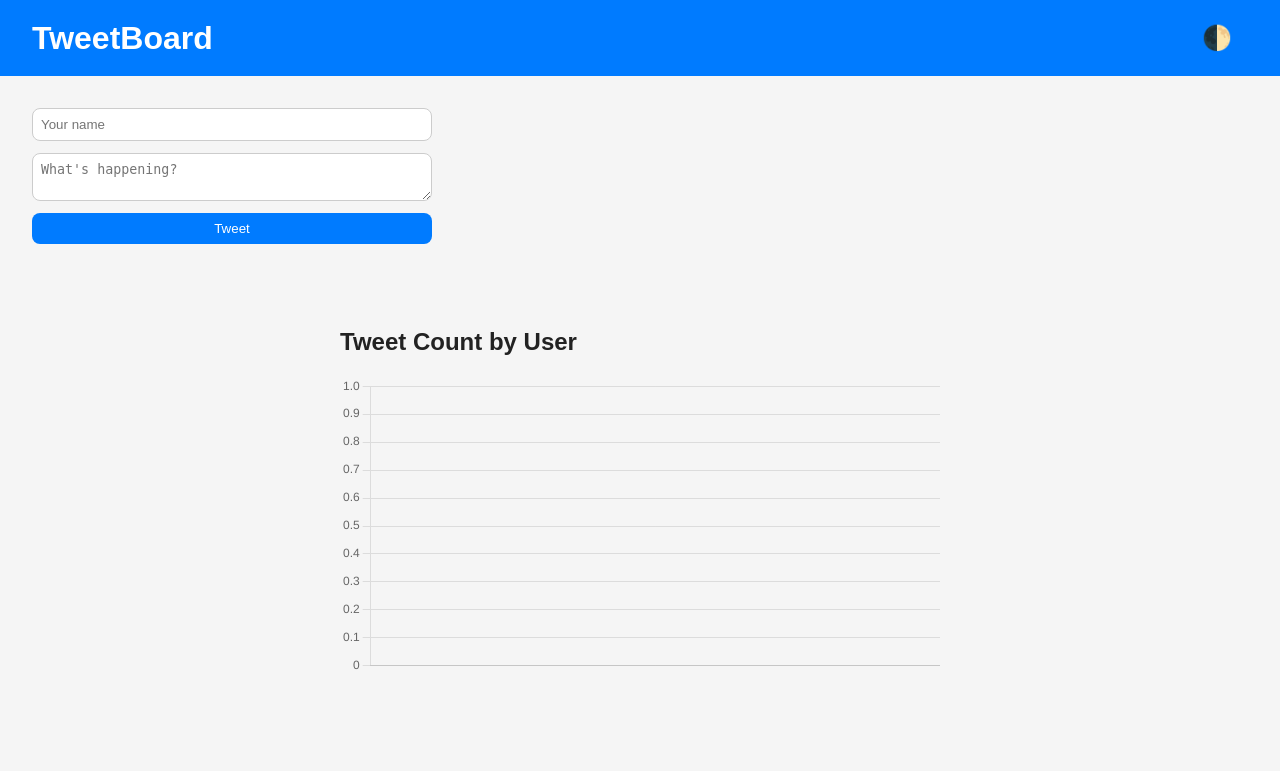
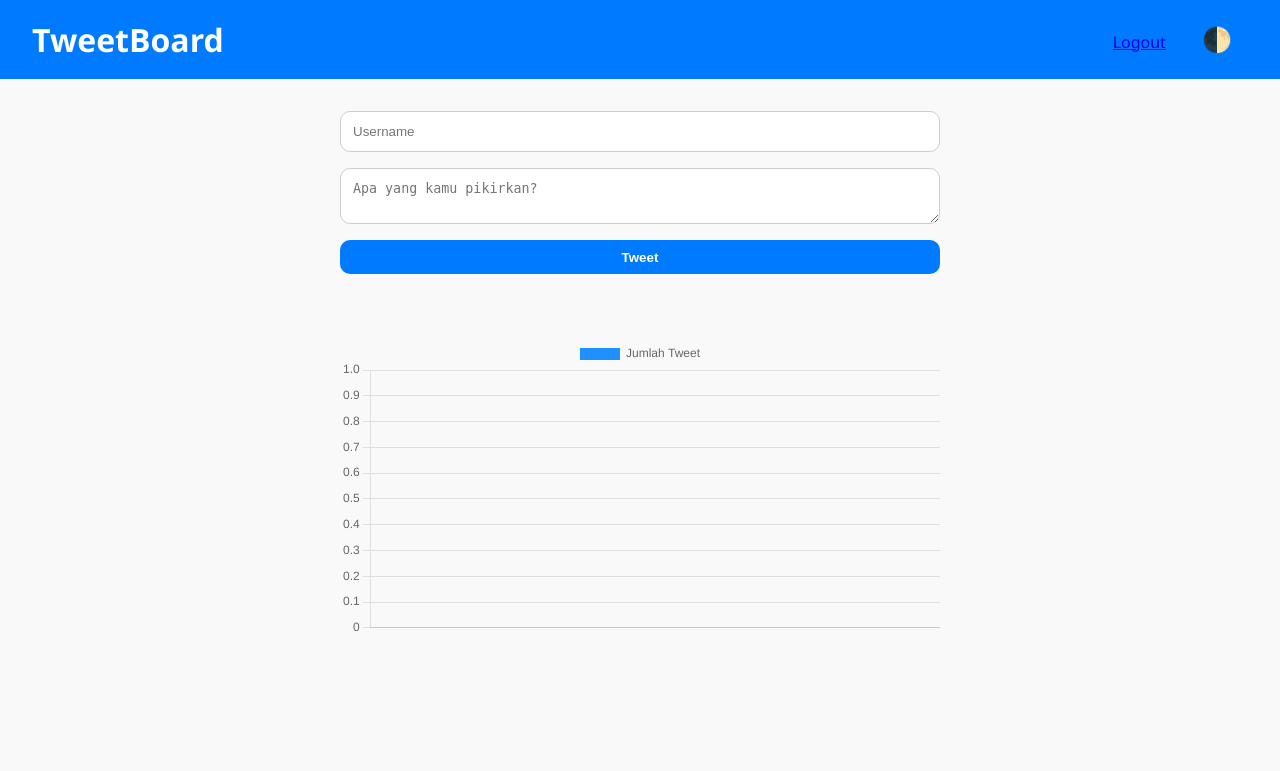
Before and after one commit to jeremiahjirey/apache-flink, a Flask app: template templates/index.html in a window 1280 px wide. Shown: the top 771 px of the page. Run offline with Flask 3, Linux system fonts and the light colour scheme; the template is opened without the code that fills it, so the values that code supplies are empty.

Commit message:
Finall Application

```diff
--- a/application.py
+++ b/application.py
@@ -1,31 +1,139 @@
-from flask import Flask, render_template
+from flask import Flask, render_template, request, redirect, url_for, make_response
 import requests
 import os
+import boto3
+import jwt
 from collections import Counter
 
 application = Flask(__name__)
 
 API_URL = os.environ.get("TWEET_API_URL")
+COGNITO_CLIENT_ID = os.environ.get("COGNITO_CLIENT_ID")
+USER_POOL_ID = os.environ.get("USER_POOL_ID")
+
+cognito = boto3.client("cognito-idp", region_name="us-east-1")
+
+def is_token_valid(token):
+    try:
+        payload = jwt.decode(token, options={"verify_signature": False})
+        return "email" in payload
+    except Exception:
+        return False
 
 @application.route("/")
+def home():
+    token = request.cookies.get("id_token")
+    if token and is_token_valid(token):
+        return redirect("/index")
+    return redirect("/login")
+
+@application.route("/index")
 def index():
+    token = request.cookies.get("id_token")
+    if not token or not is_token_valid(token):
+        return redirect("/login")
+
     try:
-        response = requests.get(API_URL)
+        headers = {"Authorization": f"Bearer {token}"}
+        response = requests.get(API_URL, headers=headers)
         tweets = response.json()
 
+        # Tambahkan validasi bahwa response harus list
+        if not isinstance(tweets, list):
+            raise ValueError(f"Unexpected response format: {tweets}")
+
         user_counts = Counter(tweet["username"] for tweet in tweets)
-
         chart_labels = list(user_counts.keys())
         chart_values = list(user_counts.values())
 
-        return render_template(
-            "index.html",
-            tweets=tweets,
-            chart_labels=chart_labels,
-            chart_values=chart_values
-        )
+        return render_template("index.html", tweets=tweets, chart_labels=chart_labels, chart_values=chart_values)
     except Exception as e:
-        return f"Error: {e}", 500
+        return f"Error loading index: {e}", 500
+
+@application.route("/login", methods=["GET", "POST"])
+def login():
+    if request.method == "POST":
+        email = request.form.get("email")
+        password = request.form.get("password")
+        try:
+            resp = cognito.initiate_auth(
+                ClientId=COGNITO_CLIENT_ID,
+                AuthFlow="USER_PASSWORD_AUTH",
+                AuthParameters={"USERNAME": email, "PASSWORD": password}
+            )
+            id_token = resp["AuthenticationResult"]["IdToken"]
+            res = make_response(redirect("/index"))
+            res.set_cookie("id_token", id_token, httponly=True)
+            return res
+        except Exception as e:
+            return f"Login error: {e}", 401
+
+    return render_template("login.html")
+
+@application.route("/signup", methods=["GET", "POST"])
+def signup():
+    if request.method == "POST":
+        name = request.form.get("name")
+        email = request.form.get("email")
+        password = request.form.get("password")
+        try:
+            cognito.sign_up(
+                ClientId=COGNITO_CLIENT_ID,
+                Username=email,
+                Password=password,
+                UserAttributes=[
+                    {"Name": "email", "Value": email},
+                    {"Name": "name", "Value": name}
+                ]
+            )
+            return redirect("/confirm")
+        except Exception as e:
+            return f"Signup error: {e}", 400
+    return render_template("signup.html")
+
+@application.route("/confirm", methods=["GET", "POST"])
+def confirm():
+    if request.method == "POST":
+        email = request.form.get("email")
+        code = request.form.get("code")
+        try:
+            cognito.confirm_sign_up(
+                ClientId=COGNITO_CLIENT_ID,
+                Username=email,
+                ConfirmationCode=code
+            )
+            return redirect("/login")
+        except Exception as e:
+            return f"Confirmation error: {e}", 400
+    return render_template("confirm.html")
+
+@application.route("/logout")
+def logout():
+    res = make_response(redirect("/login"))
+    res.set_cookie("id_token", "", expires=0)
+    return res
+
+@application.route("/post_tweet", methods=["POST"])
+def post_tweet():
+    token = request.cookies.get("id_token")
+    if not token or not is_token_valid(token):
+        return redirect("/login")
+
+    username = request.form.get("username")
+    tweet = request.form.get("tweet")
+    if username and tweet:
+        payload = {"username": username, "tweet": tweet}
+        headers = {"Authorization": f"Bearer {token}"}
+        try:
+            response = requests.post(API_URL, json=payload, headers=headers)
+            if response.status_code == 200:
+                return redirect(url_for('index'))
+            else:
+                return f"Error posting tweet: {response.text}", 500
+        except Exception as e:
+            return f"Request error: {e}", 500
+    else:
+        return "Username and tweet cannot be empty", 400
 
 if __name__ == "__main__":
     application.run(debug=True, host="0.0.0.0", port=8000)
--- a/requirements.txt
+++ b/requirements.txt
@@ -1,2 +1,4 @@
 Flask==3.0.3
 requests==2.32.3
+boto3==1.34.114
+pyjwt==2.8.0
--- a/static/style.css
+++ b/static/style.css
@@ -1,28 +1,28 @@
 :root[data-theme="light"] {
-  --bg: #f5f5f5;
+  --bg: #f9f9f9;
   --text: #222;
   --card-bg: #fff;
   --primary: #007bff;
 }
 
 :root[data-theme="dark"] {
-  --bg: #181818;
-  --text: #f5f5f5;
-  --card-bg: #242424;
+  --bg: #121212;
+  --text: #eee;
+  --card-bg: #1f1f1f;
   --primary: #1e90ff;
 }
 
 body {
   margin: 0;
-  font-family: Arial, sans-serif;
+  font-family: "Segoe UI", sans-serif;
   background: var(--bg);
   color: var(--text);
-  transition: background 0.4s, color 0.4s;
+  transition: background 0.3s, color 0.3s;
 }
 
 header {
   background: var(--primary);
-  color: #fff;
+  color: white;
   padding: 1rem 2rem;
   display: flex;
   justify-content: space-between;
@@ -43,30 +43,37 @@ header h1 {
 
 .form-container {
   padding: 2rem;
+  max-width: 600px;
+  margin: auto;
 }
 
 form {
   display: flex;
   flex-direction: column;
-  gap: 0.75rem;
-  max-width: 400px;
+  gap: 1rem;
 }
 
 input, textarea {
-  padding: 0.5rem;
+  padding: 0.75rem;
   border: 1px solid #ccc;
-  border-radius: 8px;
+  border-radius: 10px;
   background: var(--card-bg);
   color: var(--text);
 }
 
 button {
-  padding: 0.5rem 1rem;
+  padding: 0.6rem 1rem;
   background: var(--primary);
   color: #fff;
   border: none;
-  border-radius: 8px;
+  border-radius: 10px;
   cursor: pointer;
+  font-weight: bold;
+  transition: background 0.3s;
+}
+
+button:hover {
+  background: #0056b3;
 }
 
 .chart-container {
@@ -86,6 +93,21 @@ button {
   background: var(--card-bg);
   border-radius: 12px;
   padding: 1rem;
-  box-shadow: 0 4px 12px rgba(0,0,0,0.1);
-  transition: background 0.3s;
+  box-shadow: 0 4px 10px rgba(0,0,0,0.05);
+  transition: transform 0.2s;
 }
+
+.tweet-card:hover {
+  transform: translateY(-3px);
+}
+
+#pw-rules {
+  list-style: none;
+  padding-left: 0;
+  margin-top: 0.5rem;
+  font-size: 0.9rem;
+}
+#pw-rules li {
+  color: gray;
+  transition: color 0.3s ease;
+}
--- /dev/null
+++ b/templates/base.html
@@ -0,0 +1,32 @@
+<!DOCTYPE html>
+<html lang="en" data-theme="light">
+<head>
+  <meta charset="UTF-8">
+  <title>TweetBoard</title>
+  <link rel="stylesheet" href="{{ url_for('static', filename='style.css') }}">
+</head>
+<body>
+  <header>
+    <h1>TweetBoard</h1>
+    <div>
+      {% if request.path != '/login' and request.path != '/signup' %}
+        <a href="/logout" style="margin-right: 1rem;">Logout</a>
+      {% endif %}
+      <button id="mode-toggle">🌓</button>
+    </div>
+  </header>
+
+  {% block content %}{% endblock %}
+
+  <script>
+    const toggle = document.getElementById("mode-toggle");
+    toggle?.addEventListener("click", () => {
+      const theme = document.documentElement.getAttribute("data-theme");
+      const next = theme === "dark" ? "light" : "dark";
+      document.documentElement.setAttribute("data-theme", next);
+      localStorage.setItem("theme", next);
+    });
+    document.documentElement.setAttribute("data-theme", localStorage.getItem("theme") || "light");
+  </script>
+</body>
+</html>
--- a/templates/index.html
+++ b/templates/index.html
@@ -1,89 +1,41 @@
-<!DOCTYPE html>
-<html lang="en" data-theme="light">
-<head>
-  <meta charset="UTF-8" />
-  <meta name="viewport" content="width=device-width, initial-scale=1.0"/>
-  <title>TweetBoard</title>
-  <link rel="stylesheet" href="{{ url_for('static', filename='style.css') }}" />
-</head>
-<body>
-  <header>
-    <h1>TweetBoard</h1>
-    <button id="mode-toggle">🌓</button>
-  </header>
+{% extends "base.html" %}
+{% block content %}
 
-  <section class="form-container">
-    <form id="tweet-form">
-      <input type="text" name="username" placeholder="Your name" required />
-      <textarea name="tweet" placeholder="What's happening?" required></textarea>
+<div class="form-container">
+  <form action="/post_tweet" method="post">
+    <input type="text" name="username" placeholder="Username" required />
+    <textarea name="tweet" placeholder="Apa yang kamu pikirkan?" required></textarea>
     <button type="submit">Tweet</button>
   </form>
-  </section>
+</div>
 
-  <section class="chart-container">
-    <h2>Tweet Count by User</h2>
+<div class="chart-container">
   <canvas id="tweetChart"></canvas>
-  </section>
+</div>
 
-  <section class="tweets-container">
+<div class="tweets-container">
   {% for tweet in tweets %}
     <div class="tweet-card">
-        <strong>@{{ tweet.username }}</strong>
+      <strong>{{ tweet.username }}</strong>
       <p>{{ tweet.tweet }}</p>
       <small>{{ tweet.created_at }}</small>
     </div>
   {% endfor %}
-  </section>
+</div>
 
 <script src="https://cdn.jsdelivr.net/npm/chart.js"></script>
 <script>
-    const ctx = document.getElementById("tweetChart").getContext("2d");
-    const chart = new Chart(ctx, {
-      type: "bar",
+  const ctx = document.getElementById('tweetChart').getContext('2d');
+  new Chart(ctx, {
+    type: 'bar',
     data: {
-        labels: {{ chart_labels | tojson }},
+      labels: {{ chart_labels|tojson }},
       datasets: [{
-          label: "Number of Tweets",
-          data: {{ chart_values | tojson }},
-          backgroundColor: "#007bff",
+        label: 'Jumlah Tweet',
+        data: {{ chart_values|tojson }},
+        backgroundColor: '#1e90ff'
       }]
-      },
-      options: {
-        responsive: true,
-        plugins: {
-          legend: { display: false }
-        }
-      }
-    });
-
-    const toggle = document.getElementById("mode-toggle");
-    const root = document.documentElement;
-
-    toggle.addEventListener("click", () => {
-      const current = root.getAttribute("data-theme");
-      const next = current === "light" ? "dark" : "light";
-      root.setAttribute("data-theme", next);
-    });
-
-    document.getElementById("tweet-form").addEventListener("submit", async (e) => {
-      e.preventDefault();
-      const form = e.target;
-      const username = form.username.value;
-      const tweet = form.tweet.value;
-
-      const response = await fetch("https://g9q41cdjsl.execute-api.us-east-1.amazonaws.com/dev/tweets", {
-        method: "POST",
-        headers: { "Content-Type": "application/json" },
-        body: JSON.stringify({ username, tweet })
-      });
-
-      if (response.ok) {
-        alert("Tweet posted!");
-        window.location.reload();
-      } else {
-        alert("Failed to post tweet!");
     }
   });
 </script>
-</body>
-</html>
+{% endblock %}
```
Also changed, not shown: templates/confirm.html (added, +14 -0 lines), templates/login.html (added, +11 -0 lines), templates/signup.html (added, +45 -0 lines), 3 other files. Lines whose indentation alone changed are shown as unchanged.
